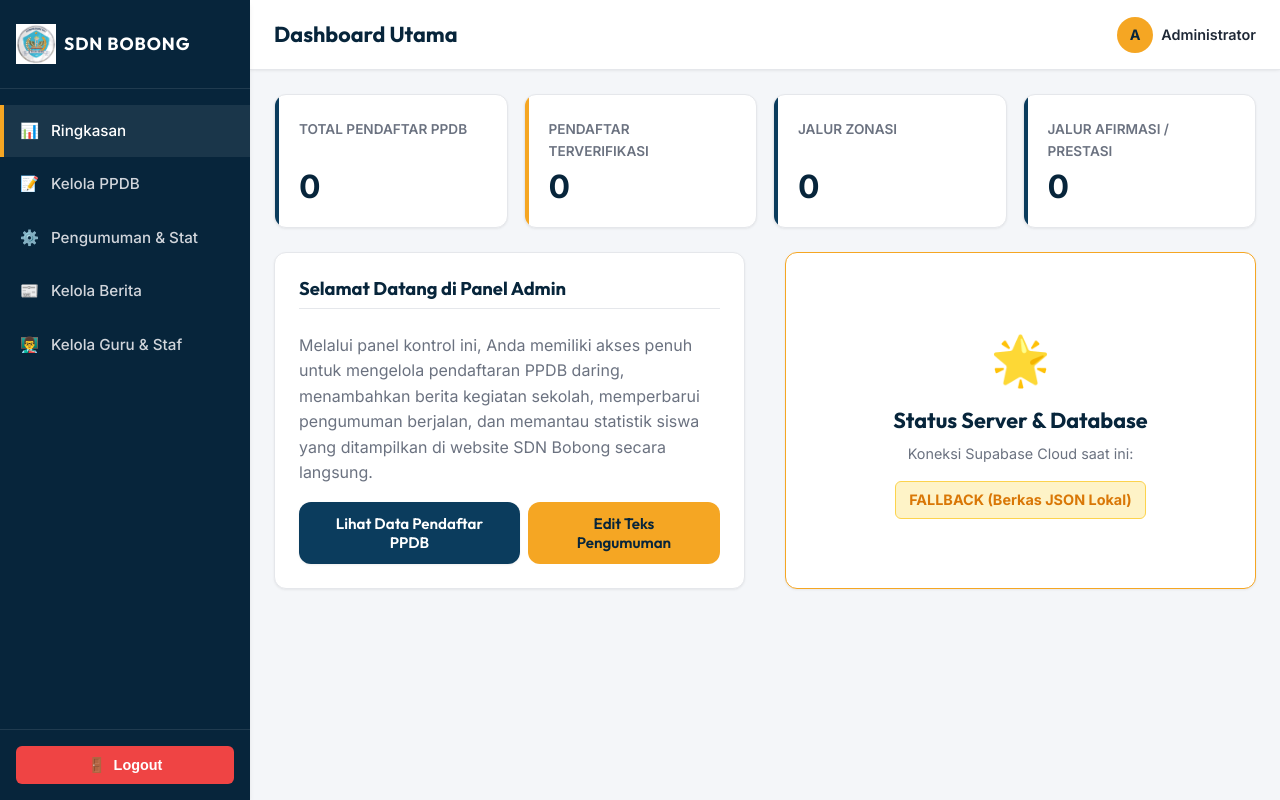
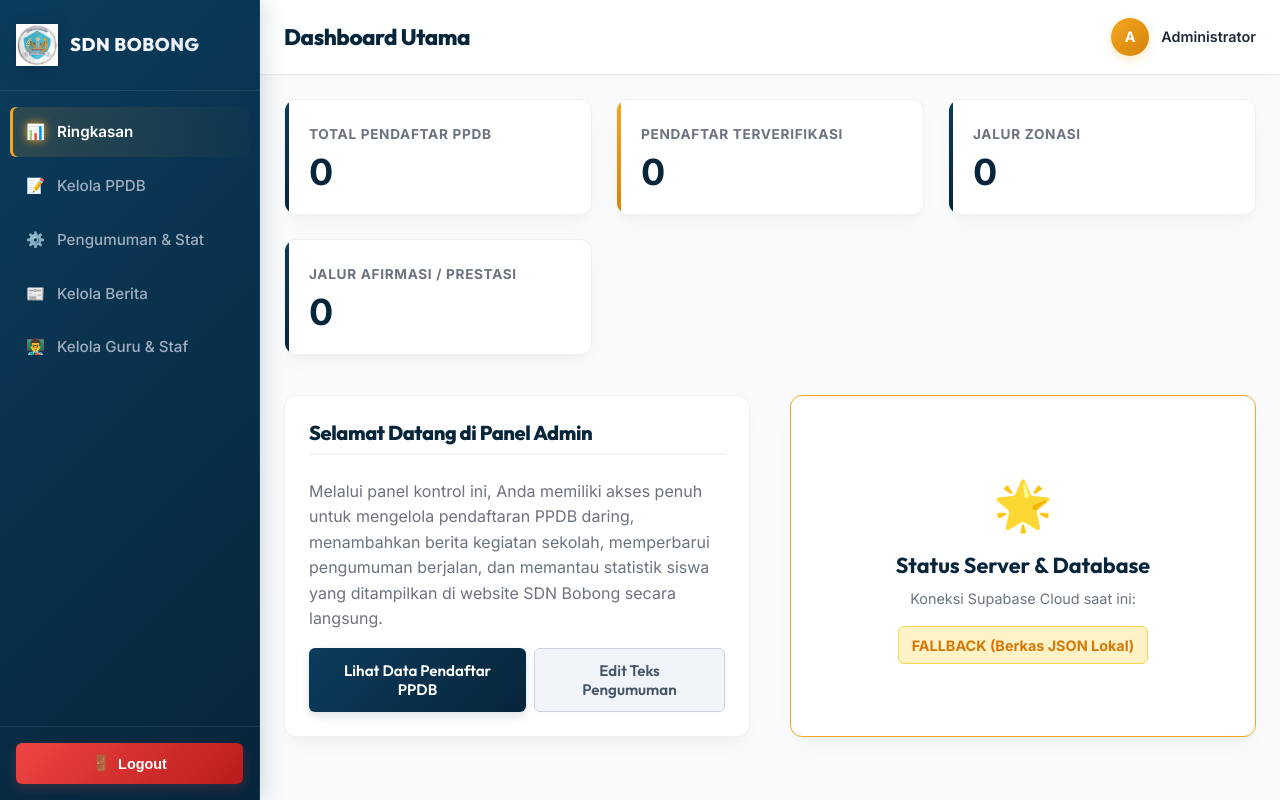
Before and after one commit to umamit/sdbobong, a Flask app: page /admin/dashboard in a window 1280 px wide. Run offline with Flask 3, Linux system fonts and the light colour scheme; the visitor is signed in with stand-in values (Sample User, id 1).

Commit message:
style: upgrade admin dashboard and edit teacher page to a premium design system

```diff
--- a/templates/admin_dashboard.html
+++ b/templates/admin_dashboard.html
@@ -7,8 +7,13 @@
     <link rel="stylesheet" href="/css/style.css">
     <style>
         :root {
-            --sidebar-width: 250px;
-            --admin-bg: #f4f6f9;
+            --sidebar-width: 260px;
+            --admin-bg: #f8fafc;
+            --primary-gradient: linear-gradient(135deg, #0b3c5d 0%, #07253b 100%);
+            --accent-gradient: linear-gradient(135deg, #f5a623 0%, #d48408 100%);
+            --teal-gradient: linear-gradient(135deg, #329d9c 0%, #205e5d 100%);
+            --card-shadow: 0 10px 25px -5px rgba(0, 0, 0, 0.03), 0 8px 10px -6px rgba(0, 0, 0, 0.03);
+            --card-shadow-hover: 0 20px 25px -5px rgba(0, 0, 0, 0.07), 0 10px 10px -6px rgba(0, 0, 0, 0.04);
         }
         body {
             background-color: var(--admin-bg);
@@ -20,10 +25,10 @@
             min-height: 100vh;
         }
 
-        /* Sidebar Styles */
+        /* Sidebar Styles - Premium Dark Gradient */
         .sidebar {
             width: var(--sidebar-width);
-            background-color: var(--primary-dark);
+            background: var(--primary-gradient);
             color: #ffffff;
             position: fixed;
             top: 0;
@@ -32,24 +37,29 @@
             z-index: 100;
             display: flex;
             flex-direction: column;
-            box-shadow: var(--shadow-md);
+            box-shadow: 4px 0 20px rgba(7, 37, 59, 0.15);
+            border-right: 1px solid rgba(255, 255, 255, 0.05);
         }
         .sidebar-brand {
-            padding: var(--space-md) var(--space-sm);
-            border-bottom: 1px solid rgba(255, 255, 255, 0.1);
+            padding: 1.5rem var(--space-sm);
+            border-bottom: 1px solid rgba(255, 255, 255, 0.08);
             display: flex;
             align-items: center;
-            gap: 0.5rem;
+            gap: 0.75rem;
         }
         .sidebar-brand img {
-            width: 40px;
-            height: 40px;
+            width: 42px;
+            height: 42px;
+            filter: drop-shadow(0 4px 8px rgba(0,0,0,0.15));
         }
         .sidebar-brand span {
             font-family: var(--font-heading);
-            font-weight: 700;
-            font-size: 1.1rem;
-            letter-spacing: 0.05em;
+            font-weight: 800;
+            font-size: 1.15rem;
+            letter-spacing: 0.03em;
+            background: linear-gradient(135deg, #ffffff 0%, #e2e8f0 100%);
+            -webkit-background-clip: text;
+            -webkit-text-fill-color: transparent;
         }
         .sidebar-menu {
             list-style: none;
@@ -58,29 +68,39 @@
             flex: 1;
         }
         .sidebar-item {
-            margin-bottom: 2px;
+            margin-bottom: 4px;
+            padding: 0 10px;
         }
         .sidebar-link {
             display: flex;
             align-items: center;
             gap: 0.75rem;
-            padding: 0.85rem var(--space-sm);
-            color: #d1d5db;
+            padding: 0.8rem 1rem;
+            color: #a0aec0;
             text-decoration: none;
             font-weight: 500;
             font-size: 0.95rem;
-            transition: var(--transition-fast);
-            border-left: 4px solid transparent;
+            transition: all 0.3s cubic-bezier(0.4, 0, 0.2, 1);
+            border-radius: var(--radius-sm);
             cursor: pointer;
         }
-        .sidebar-link:hover, .sidebar-link.active {
+        .sidebar-link:hover {
             color: #ffffff;
-            background-color: rgba(255, 255, 255, 0.08);
-            border-left-color: var(--secondary);
+            background-color: rgba(255, 255, 255, 0.05);
+        }
+        .sidebar-link.active {
+            color: #ffffff;
+            background: linear-gradient(90deg, rgba(245, 166, 35, 0.15) 0%, rgba(245, 166, 35, 0.02) 100%);
+            font-weight: 600;
+            box-shadow: inset 3px 0 0 0 var(--secondary);
+            border-left: none;
+        }
+        .sidebar-link.active span:first-child {
+            filter: drop-shadow(0 0 5px var(--secondary));
         }
         .sidebar-footer {
             padding: var(--space-sm);
-            border-top: 1px solid rgba(255, 255, 255, 0.1);
+            border-top: 1px solid rgba(255, 255, 255, 0.08);
         }
         .btn-logout {
             width: 100%;
@@ -88,18 +108,20 @@
             align-items: center;
             justify-content: center;
             gap: 0.5rem;
-            padding: 0.65rem;
-            background-color: #EF4444;
+            padding: 0.75rem;
+            background: linear-gradient(135deg, #EF4444 0%, #B91C1C 100%);
             color: white;
             border: none;
             border-radius: var(--radius-sm);
             font-weight: 600;
             cursor: pointer;
-            transition: var(--transition-fast);
+            transition: all 0.2s ease;
             font-size: 0.9rem;
+            box-shadow: 0 4px 12px rgba(239, 68, 68, 0.2);
         }
         .btn-logout:hover {
-            background-color: #DC2626;
+            transform: translateY(-1px);
+            box-shadow: 0 6px 15px rgba(239, 68, 68, 0.3);
         }
 
         /* Main Content wrapper */
@@ -111,9 +133,11 @@
             min-height: 100vh;
         }
         .top-navbar {
-            height: 70px;
-            background-color: #ffffff;
-            border-bottom: 1px solid var(--border-color);
+            height: 75px;
+            background-color: rgba(255, 255, 255, 0.85);
+            backdrop-filter: blur(12px);
+            -webkit-backdrop-filter: blur(12px);
+            border-bottom: 1px solid rgba(229, 231, 235, 0.8);
             display: flex;
             align-items: center;
             justify-content: space-between;
@@ -121,65 +145,78 @@
             position: sticky;
             top: 0;
             z-index: 90;
-            box-shadow: var(--shadow-sm);
+            box-shadow: 0 2px 10px rgba(0,0,0,0.01);
         }
         .top-title h1 {
             font-family: var(--font-heading);
-            font-size: 1.35rem;
+            font-size: 1.4rem;
+            font-weight: 800;
             color: var(--primary-dark);
             margin: 0;
+            letter-spacing: -0.02em;
         }
         .user-info {
             display: flex;
             align-items: center;
-            gap: 0.5rem;
+            gap: 0.75rem;
             font-weight: 600;
             font-size: 0.9rem;
             color: var(--text-main);
         }
         .user-avatar {
-            width: 36px;
-            height: 36px;
+            width: 38px;
+            height: 38px;
             border-radius: 50%;
-            background-color: var(--secondary);
-            color: var(--primary-dark);
+            background: var(--accent-gradient);
+            color: white;
             display: flex;
             align-items: center;
             justify-content: center;
-            font-weight: bold;
+            font-weight: 700;
+            box-shadow: 0 4px 10px rgba(245, 166, 35, 0.25);
         }
 
         .content-body {
-            padding: var(--space-md);
+            padding: var(--space-md) var(--space-md);
             flex: 1;
         }
 
         /* Alert notifications */
         .alert-toast {
-            padding: var(--space-xs) var(--space-sm);
-            border-radius: var(--radius-sm);
-            margin-bottom: var(--space-sm);
+            padding: 0.85rem 1.25rem;
+            border-radius: var(--radius-md);
+            margin-bottom: var(--space-md);
             font-size: 0.95rem;
-            font-weight: 500;
+            font-weight: 600;
             display: flex;
             align-items: center;
-            gap: 0.5rem;
+            gap: 0.75rem;
+            box-shadow: 0 4px 15px rgba(0,0,0,0.03);
+            animation: slideDown 0.3s ease-out;
+        }
+        @keyframes slideDown {
+            from { transform: translateY(-10px); opacity: 0; }
+            to { transform: translateY(0); opacity: 1; }
         }
         .alert-toast-success {
-            background-color: #DEF7EC;
-            color: #03543F;
-            border: 1px solid #BCF0DA;
+            background-color: #ECFDF5;
+            color: #065F46;
+            border: 1px solid #A7F3D0;
         }
         .alert-toast-danger {
-            background-color: #FDF2F2;
-            color: #9B1C1C;
-            border: 1px solid #FBD5D5;
+            background-color: #FEF2F2;
+            color: #991B1B;
+            border: 1px solid #FCA5A5;
         }
 
         /* Tab Content Control */
         .tab-pane {
             display: none;
-            animation: fadeIn 0.4s ease-in-out;
+            animation: fadeIn 0.35s ease-out;
+        }
+        @keyframes fadeIn {
+            from { opacity: 0; transform: translateY(8px); }
+            to { opacity: 1; transform: translateY(0); }
         }
         .tab-pane.active {
             display: block;
@@ -188,21 +225,26 @@
         /* Dashboard Overview Widgets */
         .stats-overview-grid {
             display: grid;
-            grid-template-columns: repeat(auto-fill, minmax(220px, 1fr));
-            gap: var(--space-sm);
-            margin-bottom: var(--space-md);
+            grid-template-columns: repeat(auto-fill, minmax(240px, 1fr));
+            gap: var(--space-md);
+            margin-bottom: var(--space-lg);
         }
         .overview-card {
             background-color: #ffffff;
             border-radius: var(--radius-md);
             padding: var(--space-md);
-            box-shadow: var(--shadow-sm);
-            border: 1px solid var(--border-color);
+            box-shadow: var(--card-shadow);
+            border: 1px solid rgba(229, 231, 235, 0.6);
             display: flex;
             flex-direction: column;
             justify-content: space-between;
             position: relative;
             overflow: hidden;
+            transition: all 0.3s ease;
+        }
+        .overview-card:hover {
+            transform: translateY(-2px);
+            box-shadow: var(--card-shadow-hover);
         }
         .overview-card::after {
             content: '';
@@ -211,76 +253,83 @@
             left: 0;
             width: 4px;
             height: 100%;
-            background-color: var(--primary);
+            background: var(--primary-gradient);
         }
         .overview-card.accent::after {
-            background-color: var(--secondary);
+            background: var(--accent-gradient);
         }
         .overview-card-title {
             font-size: 0.85rem;
-            font-weight: 600;
+            font-weight: 700;
             text-transform: uppercase;
             color: var(--text-muted);
             margin-bottom: 0.5rem;
+            letter-spacing: 0.05em;
         }
         .overview-card-value {
-            font-size: 2rem;
-            font-weight: 700;
+            font-size: 2.25rem;
+            font-weight: 800;
             color: var(--primary-dark);
             line-height: 1;
+            letter-spacing: -0.03em;
         }
 
-        /* Dashboard Tables styling (Admin Dashboard specific override for extra detail) */
+        /* Dashboard Tables styling */
         .admin-table {
             background: white;
             border-radius: var(--radius-md);
-            box-shadow: var(--shadow-sm);
-            border: 1px solid var(--border-color);
+            box-shadow: var(--card-shadow);
+            border: 1px solid rgba(229, 231, 235, 0.6);
             overflow: hidden;
             margin-bottom: var(--space-md);
         }
         .table-toolbar {
-            padding: var(--space-sm) var(--space-md);
+            padding: var(--space-md);
             background-color: #ffffff;
-            border-bottom: 1px solid var(--border-color);
+            border-bottom: 1px solid rgba(229, 231, 235, 0.6);
             display: flex;
             justify-content: space-between;
             align-items: center;
             flex-wrap: wrap;
-            gap: var(--space-xs);
+            gap: var(--space-sm);
         }
         .table-toolbar h3 {
             margin: 0;
-            font-size: 1.15rem;
+            font-size: 1.2rem;
+            font-weight: 800;
             color: var(--primary-dark);
             font-family: var(--font-heading);
+            letter-spacing: -0.02em;
         }
 
         /* Badges status for admin table */
         .status-badge-select {
-            padding: 0.35rem;
+            padding: 0.4rem var(--space-xs);
             font-size: 0.8rem;
-            font-weight: 600;
+            font-weight: 700;
             border-radius: var(--radius-sm);
             border: 1px solid var(--border-color);
             cursor: pointer;
             outline: none;
-            transition: var(--transition-fast);
+            transition: all 0.2s ease;
         }
         .status-badge-select.pending {
-            background-color: #FEF3C7;
+            background-color: #FFFBEB;
             color: #D97706;
             border-color: #FCD34D;
         }
         .status-badge-select.verified {
-            background-color: #D1FAE5;
+            background-color: #ECFDF5;
             color: #059669;
             border-color: #A7F3D0;
         }
         .status-badge-select.rejected {
-            background-color: #FEE2E2;
+            background-color: #FEF2F2;
             color: #DC2626;
             border-color: #FCA5A5;
+        }
+        .status-badge-select:focus {
+            box-shadow: 0 0 0 2px rgba(11, 60, 93, 0.1);
         }
 
         /* Settings Panels */
@@ -289,27 +338,29 @@
             grid-template-columns: 1fr;
             gap: var(--space-md);
         }
-        @media (min-width: 900px) {
+        @media (min-width: 950px) {
             .settings-grid {
-                grid-template-columns: 1.2fr 0.8fr;
+                grid-template-columns: 1.25fr 0.75fr;
             }
         }
         .settings-card {
             background: white;
-            padding: var(--space-md);
+            padding: var(--space-md) var(--space-md);
             border-radius: var(--radius-md);
-            box-shadow: var(--shadow-sm);
-            border: 1px solid var(--border-color);
+            box-shadow: var(--card-shadow);
+            border: 1px solid rgba(229, 231, 235, 0.6);
             margin-bottom: var(--space-md);
         }
         .settings-card h3 {
             margin-top: 0;
-            border-bottom: 1px solid var(--border-color);
+            border-bottom: 2px solid rgba(229, 231, 235, 0.4);
             padding-bottom: var(--space-xs);
             margin-bottom: var(--space-md);
             color: var(--primary-dark);
+            font-weight: 800;
             font-family: var(--font-heading);
-            font-size: 1.15rem;
+            font-size: 1.25rem;
+            letter-spacing: -0.02em;
         }
 
         /* News CMS form & list */
@@ -318,27 +369,73 @@
             grid-template-columns: 1fr;
             gap: var(--space-md);
         }
-        @media (min-width: 900px) {
+        @media (min-width: 950px) {
             .news-cms-grid {
-                grid-template-columns: 1fr 1fr;
+                grid-template-columns: 1.1fr 0.9fr;
             }
+        }
+
+        /* Button elements */
+        .btn {
+            border-radius: var(--radius-sm);
+            font-weight: 600;
+            transition: all 0.2s cubic-bezier(0.4, 0, 0.2, 1);
+            cursor: pointer;
+            box-shadow: 0 2px 4px rgba(0,0,0,0.02);
+        }
+        .btn:hover {
+            transform: translateY(-1px);
+        }
+        .btn-primary {
+            background: var(--primary-gradient);
+            color: white;
+            border: none;
+            box-shadow: 0 4px 10px rgba(11, 60, 93, 0.15);
+        }
+        .btn-primary:hover {
+            box-shadow: 0 6px 15px rgba(11, 60, 93, 0.25);
+        }
+        .btn-secondary {
+            background-color: #f1f5f9;
+            color: #475569;
+            border: 1px solid #cbd5e1;
+        }
+        .btn-secondary:hover {
+            background-color: #e2e8f0;
+            color: #1e293b;
         }
 
         /* Floating action buttons in tables */
         .btn-action-delete {
-            background-color: #FEE2E2;
+            background-color: #FEF2F2;
             color: #DC2626;
             border: 1px solid #FCA5A5;
             padding: 0.35rem 0.65rem;
             border-radius: var(--radius-sm);
             cursor: pointer;
-            transition: var(--transition-fast);
+            transition: all 0.2s ease;
             font-size: 0.8rem;
-            font-weight: bold;
+            font-weight: 700;
         }
         .btn-action-delete:hover {
             background-color: #DC2626;
             color: white;
+            box-shadow: 0 4px 10px rgba(220, 38, 38, 0.2);
+        }
+
+        /* Form elements premium styling */
+        .form-control {
+            border-radius: var(--radius-sm);
+            border: 1.5px solid #cbd5e1;
+            padding: 0.65rem 0.85rem;
+            font-family: var(--font-body);
+            transition: all 0.25s ease;
+            outline: none;
+            font-size: 0.9rem;
+        }
+        .form-control:focus {
+            border-color: var(--primary);
+            box-shadow: 0 0 0 3px rgba(11, 60, 93, 0.12);
         }
 
         /* Mobile Responsive adjustments */
```
Also changed, not shown: templates/edit_teacher.html (+57 -7 lines).
